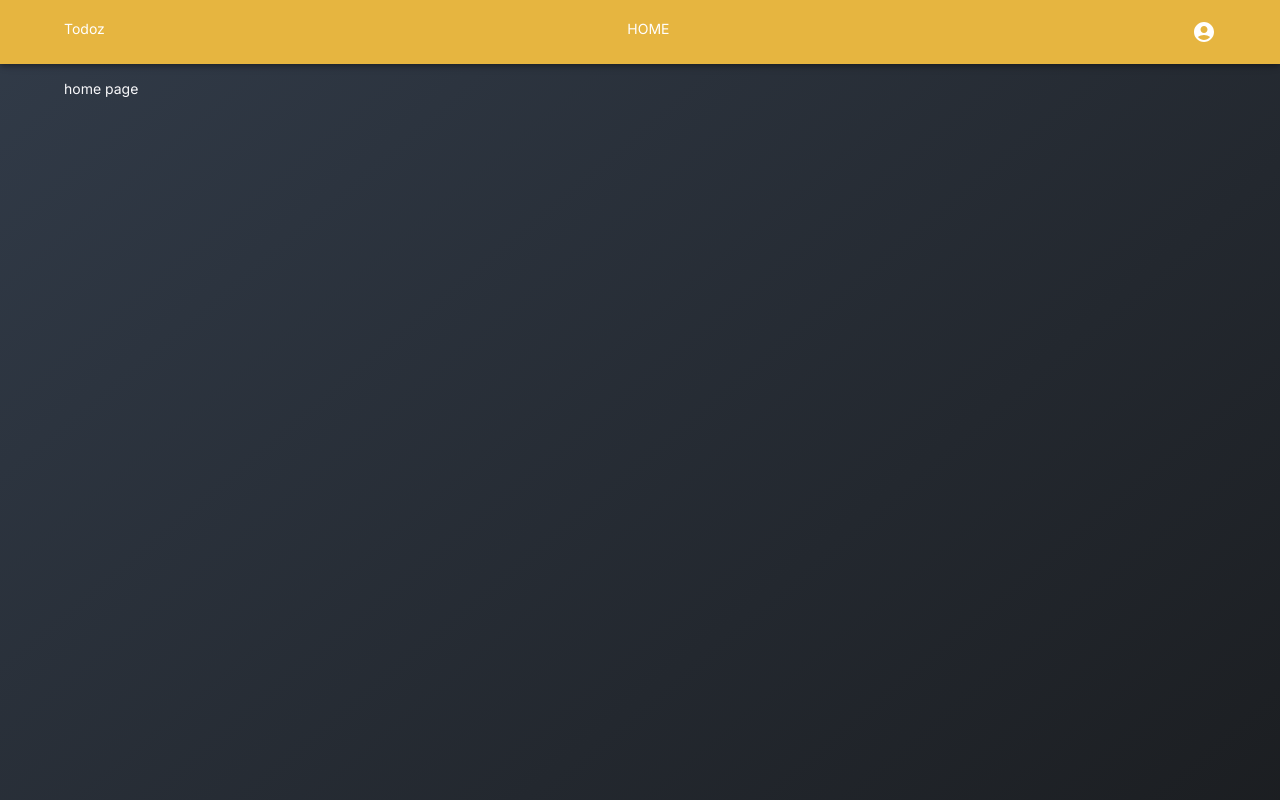
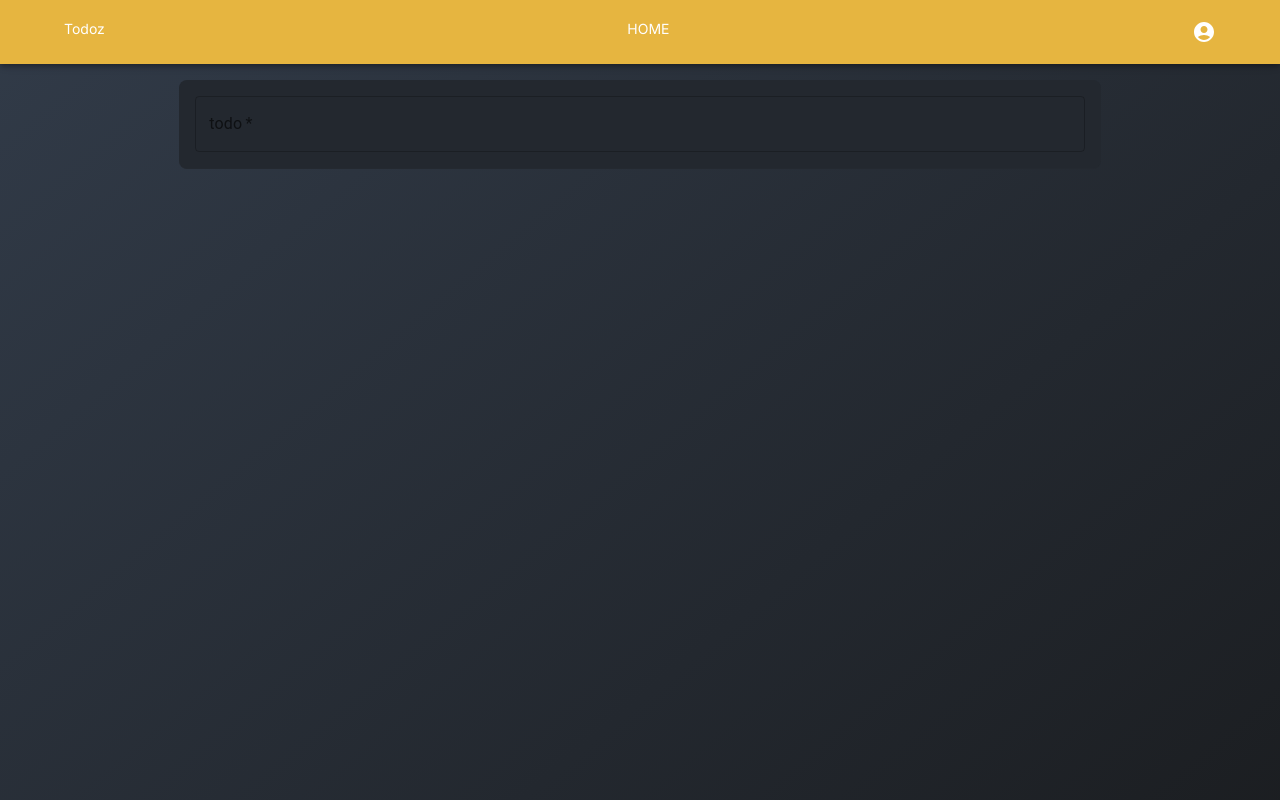
Before and after one commit to wajahatfaryadali/next-todo, a Next.js app: page / in a window 1280 px wide. Built offline with nearby package versions, Linux system fonts and the light colour scheme.

Commit message:
create todo input added

```diff
--- a/src/app/page.tsx
+++ b/src/app/page.tsx
@@ -1,11 +1,15 @@
 import CustomLayout from "@/components/CustomLayout/CustomLayout";
+import CreateTodo from "@/components/TodoComponents/CreateTodo/CreateTodo";
+import { Grid } from "@mui/material";
 // import styles from "./page.module.css";
 
 export default function Home() {
   return (
     <main>
       <CustomLayout>
-        home page
+        <Grid container justifyContent={'center'}>
+          <CreateTodo />
+        </Grid>
       </CustomLayout>
     </main>
   );
--- /dev/null
+++ b/src/components/TodoComponents/CreateTodo/CreateTodo.tsx
@@ -0,0 +1,44 @@
+'use client'
+
+import MTextField from "@/components/muiComponents/MTextField/MTextField"
+import { Box } from "@mui/material"
+import { useState } from "react"
+
+const CreateTodo = () => {
+
+    const [todo, setTodo] = useState<string>('')
+    const handleSubmit = (event: React.FormEvent) => {
+        event.preventDefault()
+        alert('form added')
+    }
+
+    const handleChange = (event: React.ChangeEvent<HTMLTextAreaElement | HTMLInputElement>) => {
+
+        setTodo(event.target.value)
+    }
+
+    return (
+        <Box
+            component={'form'}
+            onSubmit={handleSubmit}
+            sx={{
+                width: { xs: '100%', sm: '90%', md: '80%' },
+                borderBottom: "1px solid #242930",
+                backgroundColor: "#23282f",
+                borderRadius: '8px', p: '1rem'
+            }}
+        >
+            <MTextField
+                id="todo"
+                label="todo"
+                type="text"
+                value={todo}
+                onChange={handleChange}
+                required
+            />
+        </Box>
+
+    )
+}
+
+export default CreateTodo
```
